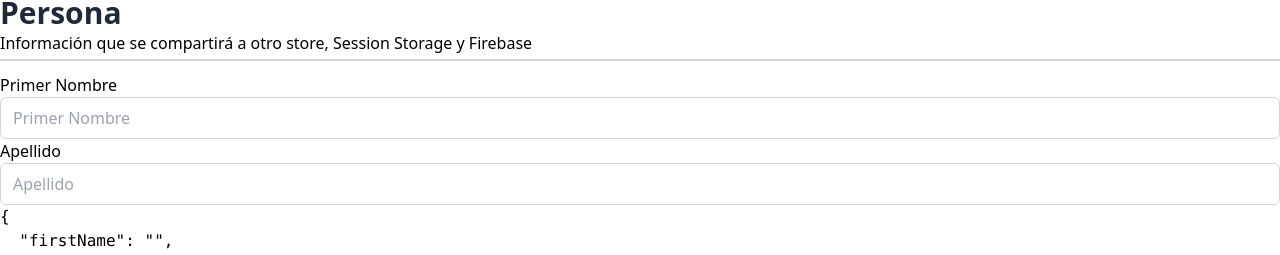
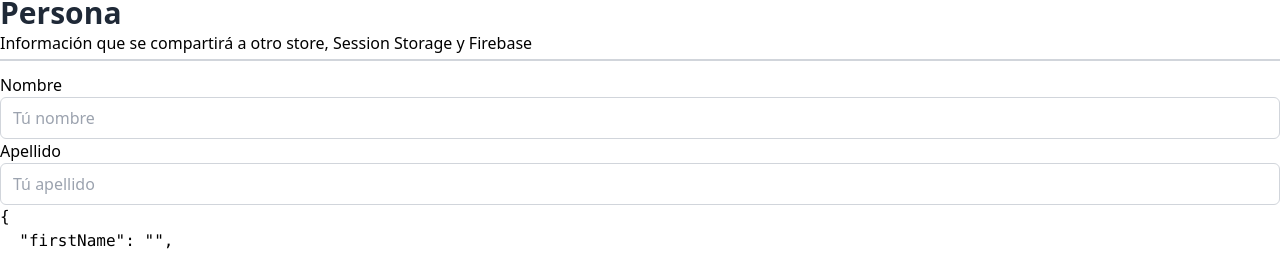
Before and after one commit to victorivanlopezlearning/crm-zustand-app, a React (Vite) app: page /dashboard/person in a window 1280 px wide. Shown: the part 359-614 px from the top of the page. Built offline with nearby package versions, Linux system fonts and the light colour scheme.

Commit message:
Added: usePersonStore methods

```diff
--- a/src/pages/01-basic/PersonPage.tsx
+++ b/src/pages/01-basic/PersonPage.tsx
@@ -1,8 +1,13 @@
 import { WhiteCard } from '../../components';
-
-
+import { usePersonStore } from '../../stores';
 
 export const PersonPage = () => {
+
+  const firstName = usePersonStore(store => store.firstName);
+  const lastName = usePersonStore(store => store.lastName);
+  const setFirstName = usePersonStore(store => store.setFirstName);
+  const setLastName = usePersonStore(store => store.setLastName);
+
   return (
     <>
       <h1>Persona</h1>
@@ -18,13 +23,15 @@ export const PersonPage = () => {
                   <label
                     className="mb-3 block text-base font-medium text-[#07074D]"
                   >
-                    Primer Nombre
+                    Nombre
                   </label>
                   <input
                     type="text"
                     name="firstName"
                     id="firstName"
-                    placeholder="Primer Nombre"
+                    placeholder="Tú nombre"
+                    value={firstName}
+                    onChange={({ target }) => setFirstName(target.value)}
                   />
                 </div>
               </div>
@@ -39,7 +46,9 @@ export const PersonPage = () => {
                     type="text"
                     name="lastName"
                     id="lastName"
-                    placeholder="Apellido"
+                    placeholder="Tú apellido"
+                    value={lastName}
+                    onChange={({ target }) => setLastName(target.value)}
                   />
                 </div>
               </div>
@@ -48,8 +57,8 @@ export const PersonPage = () => {
             <pre className="bg-gray-200 p-5 rounded-[20px]">
               {
                 JSON.stringify({
-                  firstName: '',
-                  lastName: ''
+                  firstName,
+                  lastName,
                 }, null, 2)
               }
             </pre>
```
